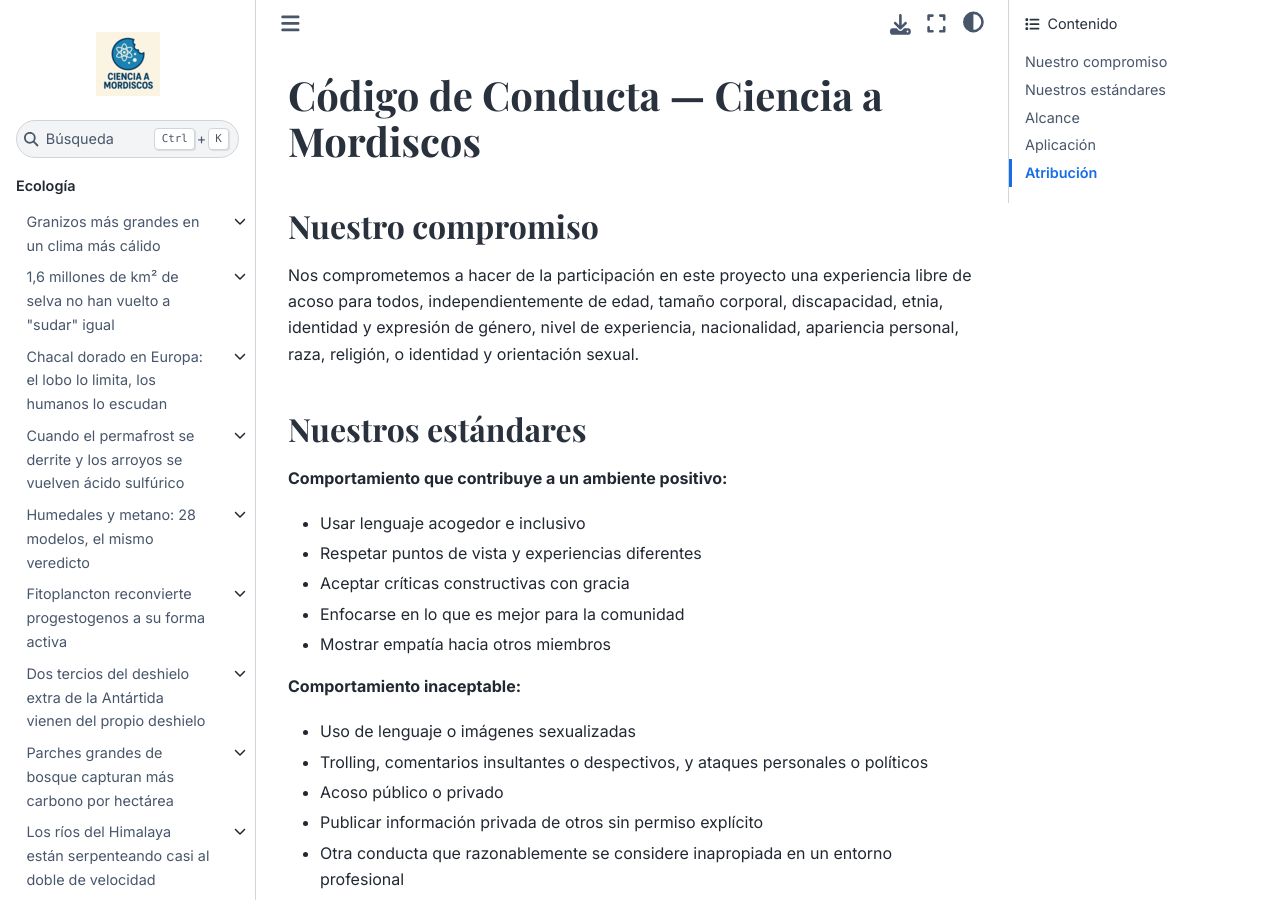
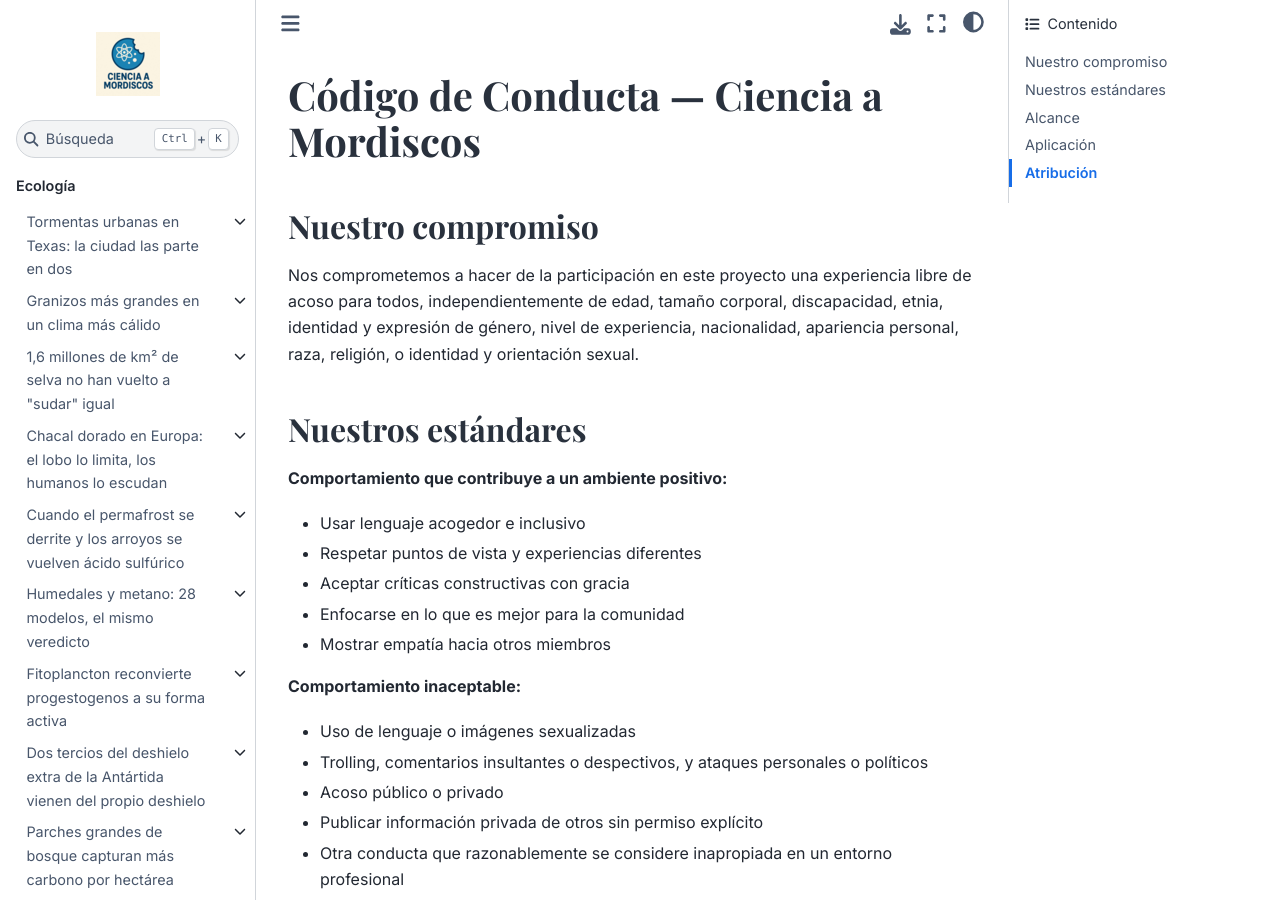
Before and after one commit to Ciencia-a-Mordiscos/lab, a Jupyter Book: the page built from CODE_OF_CONDUCT.md, in a window 1280 px wide and 900 px high. Built offline with Jupyter Book 1.0.4 settings and Sphinx 7.4.7 and the Sphinx Book theme 1.1.4, drawn with Linux system fonts in a browser that asks for light colours; pages that are not in the unit, such as notebooks, are missing from menus.

Commit message:
lab(ecologia): tormentas urbanas en Texas (4 ciudades, 40k eventos)
Nature - 4 graficas - datos de Zenodo (radar GridRad 1995-2017).
Tormentas locales +7-31% sobre la ciudad, frentes frios -16-28%.

Co-Authored-By: Claude Opus 4.7 (1M context) <noreply@anthropic.com>

```diff
--- a/_toc.yml
+++ b/_toc.yml
@@ -3,6 +3,11 @@ root: intro
 parts:
 - caption: Ecología
   chapters:
+  - file: papers/2026-05-20-tormentas-urbanas-texas/README
+    title: "Tormentas urbanas en Texas: la ciudad las parte en dos"
+    sections:
+    - file: papers/2026-05-20-tormentas-urbanas-texas/notebook
+      title: Notebook
   - file: papers/2026-05-27-granizo-global-clima/README
     title: "Granizos más grandes en un clima más cálido"
     sections:
```
Also changed, not shown: README.md (+1 -0 lines), intro.md (+7 -0 lines), papers/2026-05-20-tormentas-urbanas-texas/README.md (added, +34 -0 lines), 14 other files.
